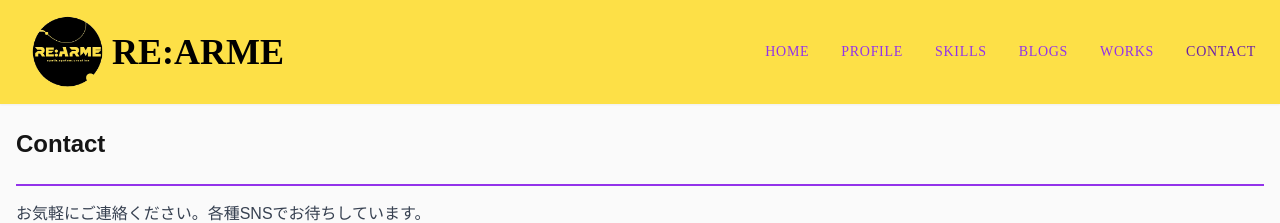
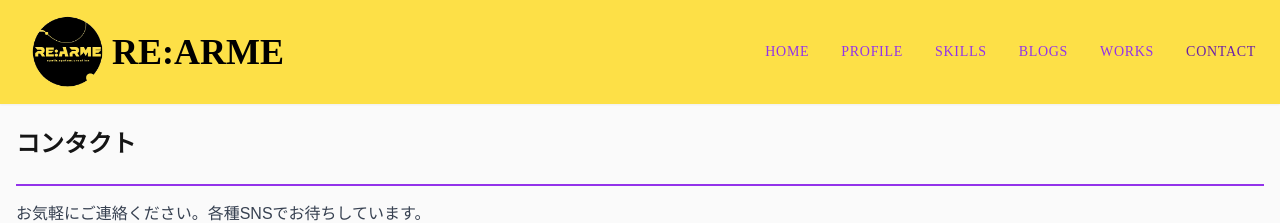
Before and after one commit to Sohey-k/TailwindPractice_react_app, a React (Vite) app: page /signal in a window 1280 px wide. Shown: the top 223 px of the page. Built offline with nearby package versions, Linux system fonts and the light colour scheme; no server answers; a web font is replaced by a local one; what microcms-js-sdk would draw is missing.

Commit message:
Modify Logs Signal

```diff
--- a/src/pages/Logs.tsx
+++ b/src/pages/Logs.tsx
@@ -5,7 +5,7 @@ import Articles from "../components/Article";
 export const Logs = () => {
   return (
     <div className="pt-8 pb-8 font-zenKaku relative z-0">
-      <h1 className="font-bold text-2xl pt-2 pb-2">学習記録</h1>
+      <h1 className="font-bold text-2xl pt-2 pb-2">テックノート</h1>
       <hr className="border-t-2 border-purple-600 my-4" />
       <Articles />
     </div>
--- a/src/pages/Signal.tsx
+++ b/src/pages/Signal.tsx
@@ -24,7 +24,7 @@ export const Signal = () => {
 
   return (
     <div className="pt-8 pb-8 font-zenKaku relative z-0">
-      <h1 className="font-bold text-2xl pt-2 pb-2">Contact</h1>
+      <h1 className="font-bold text-2xl pt-2 pb-2">コンタクト</h1>
       <hr className="border-t-2 border-purple-600 my-4" />
 
       <p className="mb-6 text-gray-700">
```
